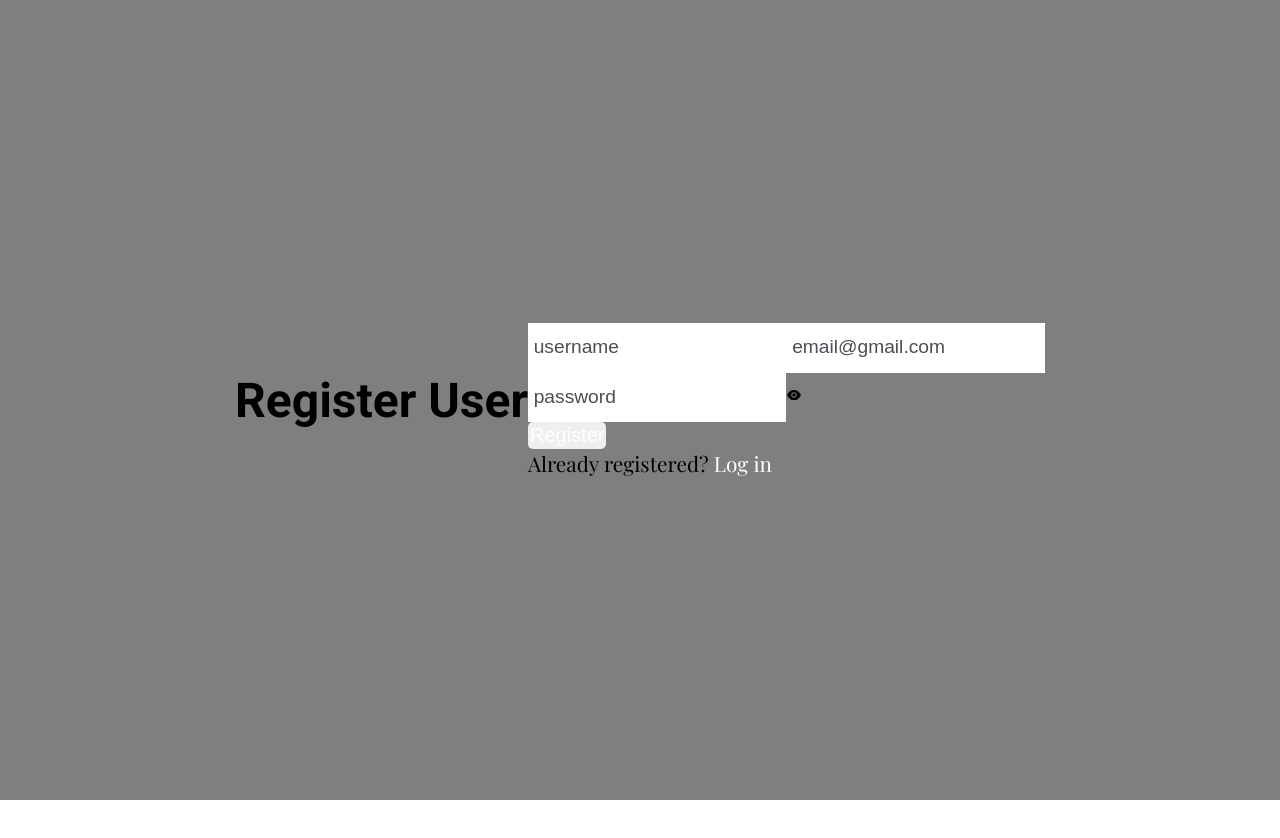
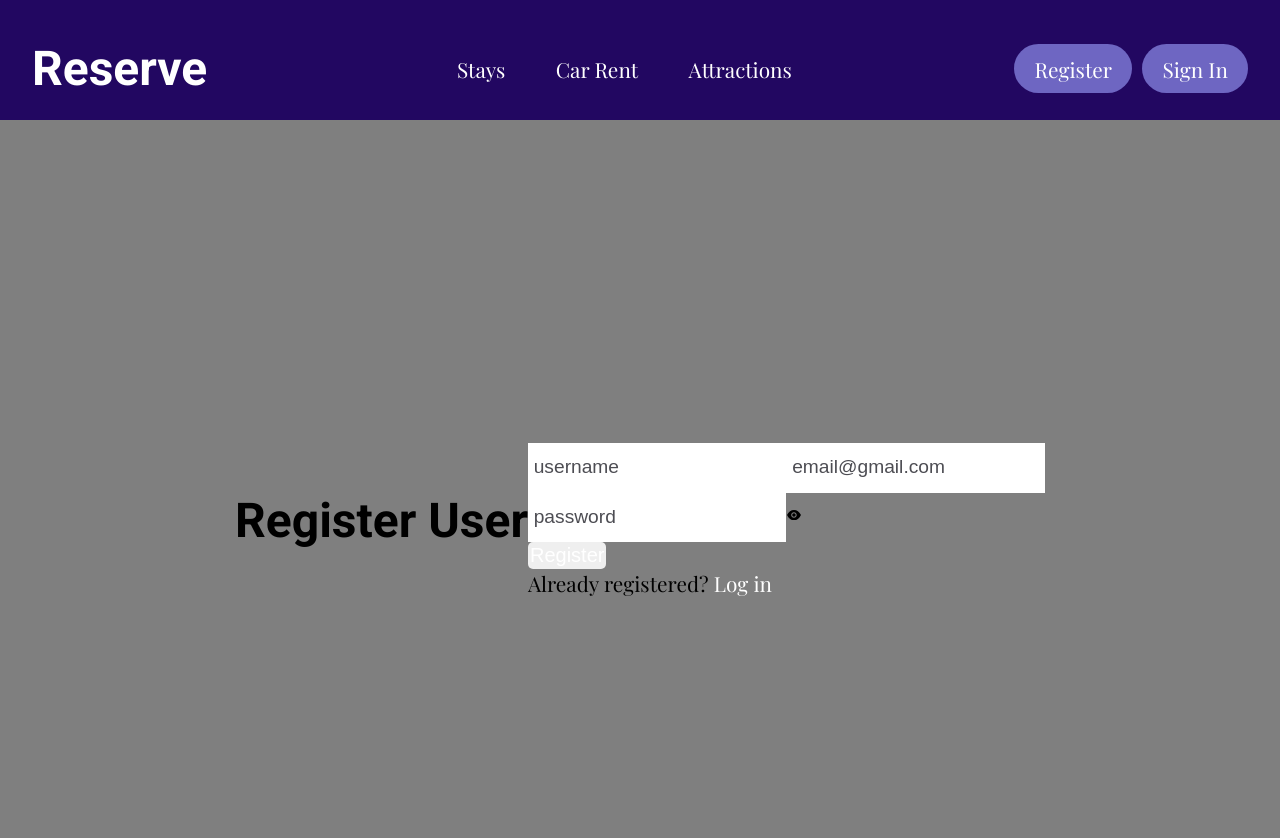
Before and after one commit to Ljusaj123/Reservation-App, a React (Create React App) app: page /register in a window 1280 px wide. Shown: the top 838 px of the page. Before the commit the page ends 800 px from the top, so only its background shows below. Built offline with nearby package versions, Linux system fonts and the light colour scheme.

Commit message:
added header component

```diff
--- a/src/pages/Login.js
+++ b/src/pages/Login.js
@@ -3,6 +3,7 @@ import { useContext, useState } from "react";
 import { useNavigate } from "react-router-dom";
 import { AuthContext } from "../context/AuthContext";
 import { AiFillEye, AiTwotoneEyeInvisible } from "react-icons/ai";
+import { Header } from "../components/modules/Header";
 
 const Login = () => {
   const navigate = useNavigate();
@@ -34,6 +35,8 @@ const Login = () => {
   };
 
   return (
+    <>
+      <Header />
       <div className="login">
         <h2>Login User</h2>
         <div className="login__container">
@@ -78,6 +81,7 @@ const Login = () => {
           </p>
         </div>
       </div>
+    </>
   );
 };
 
--- a/src/pages/Register.js
+++ b/src/pages/Register.js
@@ -3,6 +3,7 @@ import { AuthContext } from "../context/AuthContext";
 import { AiFillEye, AiTwotoneEyeInvisible } from "react-icons/ai";
 import axios from "axios";
 import { useNavigate } from "react-router-dom";
+import { Header } from "../components/modules/Header";
 
 export const Register = () => {
   const navigate = useNavigate();
@@ -35,6 +36,8 @@ export const Register = () => {
   };
 
   return (
+    <>
+      <Header />
       <div className="login">
         <h2>Register User</h2>
         <div className="login__container">
@@ -86,5 +89,6 @@ export const Register = () => {
           </p>
         </div>
       </div>
+    </>
   );
 };
```
Also changed, not shown: src/styles/scss/pages/_login-register.scss (line endings or trailing spaces). Lines whose indentation alone changed are shown as unchanged.
